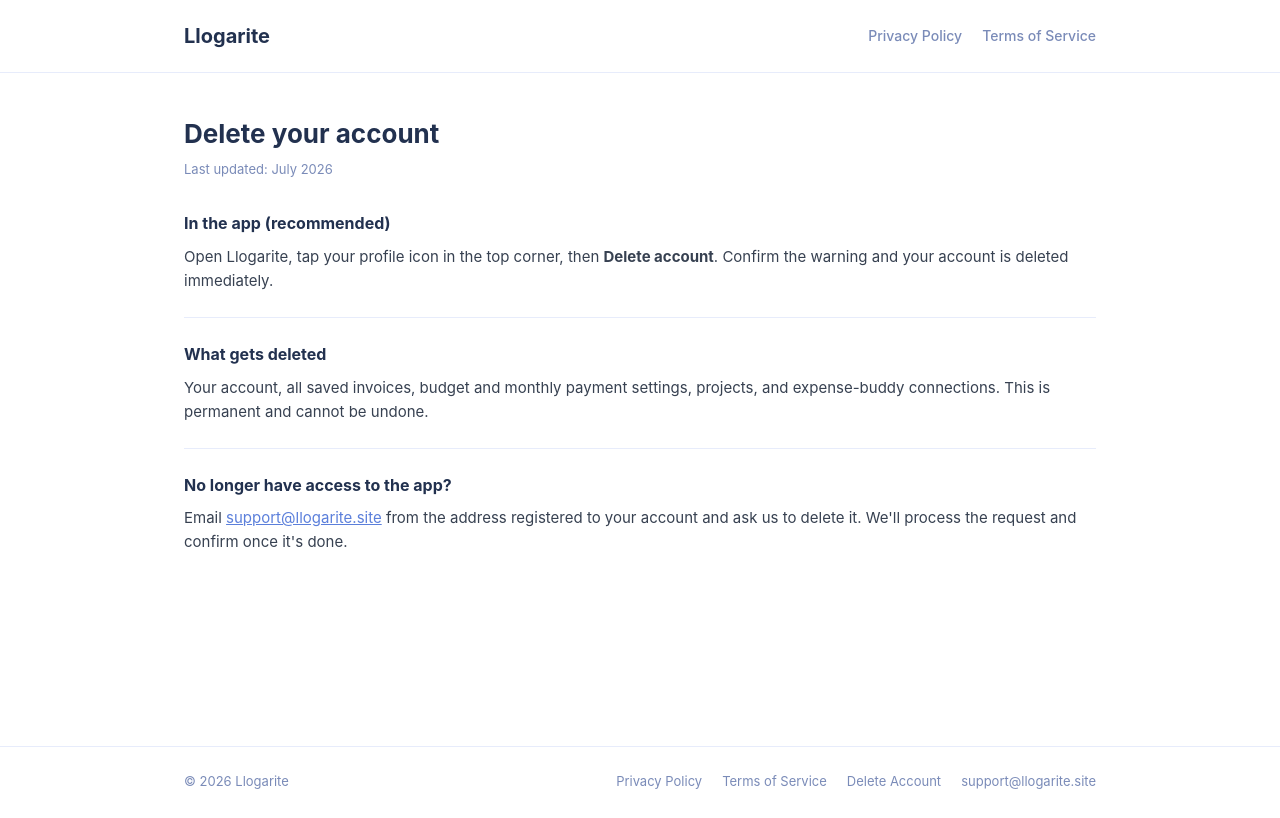
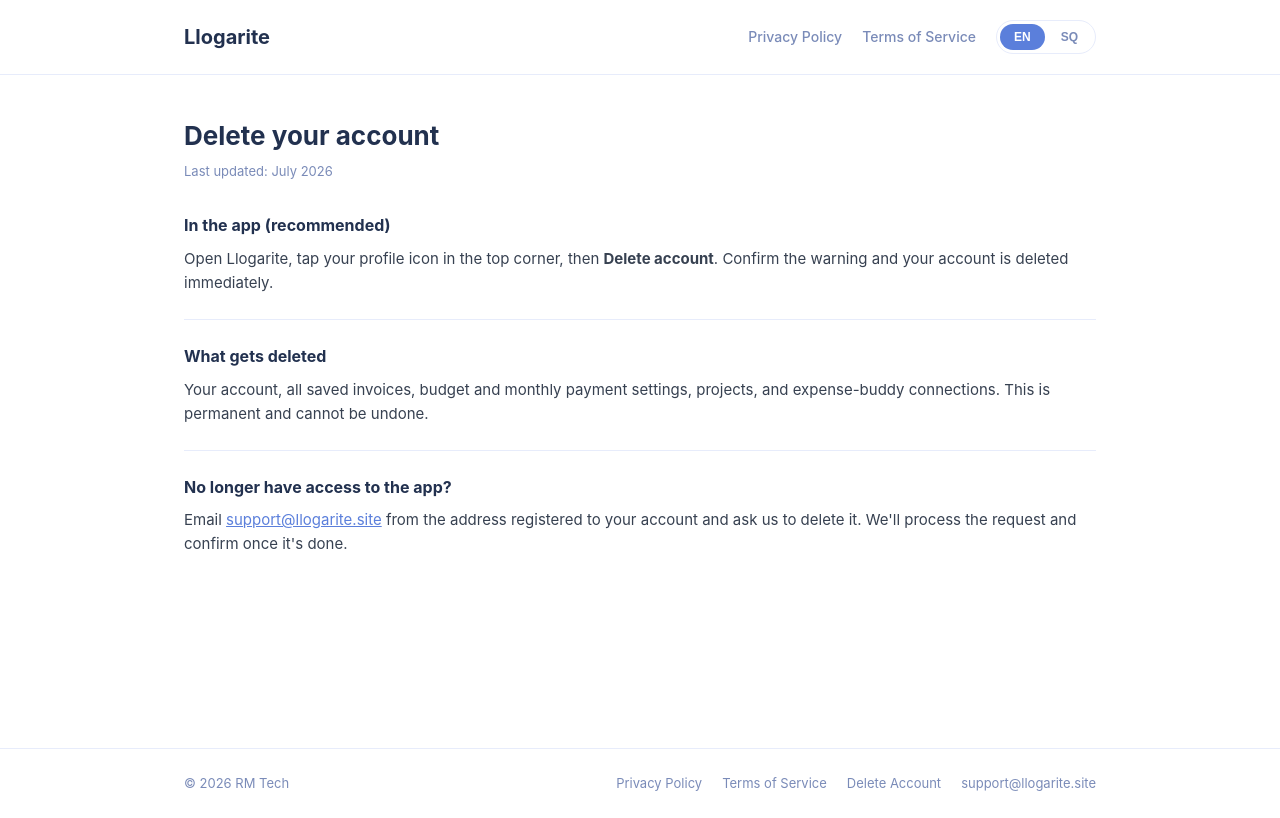
Before and after one commit to ralf-meca/llogarite, a Next.js app in the folder apps/website/: page /delete-account in a window 1280 px wide. Built offline with nearby package versions, Linux system fonts and the light colour scheme.

Commit message:
feat: add site-wide EN/SQ language toggle and fix footer copyright
Introduces a shared language context so the EN/SQ toggle in the
header applies to every page (landing, privacy policy, terms,
delete account) and persists across navigation. Also corrects the
footer copyright to RM Tech.

```diff
--- a/apps/website/app/delete-account/page.tsx
+++ b/apps/website/app/delete-account/page.tsx
@@ -1,4 +1,5 @@
 import type { Metadata } from 'next';
+import { DeleteAccountContent } from '../../components/DeleteAccountContent';
 import { SiteFooter } from '../../components/SiteFooter';
 import { SiteHeader } from '../../components/SiteHeader';
 
@@ -10,38 +11,7 @@ export default function DeleteAccountPage() {
   return (
     <>
       <SiteHeader />
-
-      <div className="wrapper legal-page">
-        <div className="legal-header">
-          <div>
-            <h1>Delete your account</h1>
-            <div className="legal-updated">Last updated: July 2026</div>
-          </div>
-        </div>
-
-        <section className="legal-section">
-          <h2>In the app (recommended)</h2>
-          <p>
-            Open Llogarite, tap your profile icon in the top corner, then <strong>Delete account</strong>. Confirm
-            the warning and your account is deleted immediately.
-          </p>
-        </section>
-        <section className="legal-section">
-          <h2>What gets deleted</h2>
-          <p>
-            Your account, all saved invoices, budget and monthly payment settings, projects, and expense-buddy
-            connections. This is permanent and cannot be undone.
-          </p>
-        </section>
-        <section className="legal-section">
-          <h2>No longer have access to the app?</h2>
-          <p>
-            Email <a href="mailto:support@llogarite.site">support@llogarite.site</a> from the address registered to
-            your account and ask us to delete it. We'll process the request and confirm once it's done.
-          </p>
-        </section>
-      </div>
-
+      <DeleteAccountContent />
       <SiteFooter />
     </>
   );
--- a/apps/website/app/globals.css
+++ b/apps/website/app/globals.css
@@ -53,6 +53,12 @@ a {
   font-weight: 700;
   color: var(--text-dark);
   text-decoration: none;
+}
+.site-header-right {
+  display: flex;
+  align-items: center;
+  gap: 20px;
+  flex-wrap: wrap;
 }
 .site-nav {
   display: flex;
--- a/apps/website/app/layout.tsx
+++ b/apps/website/app/layout.tsx
@@ -1,4 +1,5 @@
 import type { Metadata } from 'next';
+import { LanguageProvider } from '../lib/LanguageContext';
 import './globals.css';
 
 export const metadata: Metadata = {
@@ -10,7 +11,9 @@ export const metadata: Metadata = {
 export default function RootLayout({ children }: { children: React.ReactNode }) {
   return (
     <html lang="en">
-      <body>{children}</body>
+      <body>
+        <LanguageProvider>{children}</LanguageProvider>
+      </body>
     </html>
   );
 }
--- /dev/null
+++ b/apps/website/components/DeleteAccountContent.tsx
@@ -0,0 +1,86 @@
+'use client';
+
+import { useLanguage } from '../lib/LanguageContext';
+
+const CONTENT = {
+  en: {
+    title: 'Delete your account',
+    updated: 'Last updated: July 2026',
+    sections: [
+      {
+        heading: 'In the app (recommended)',
+        body: (
+          <>
+            Open Llogarite, tap your profile icon in the top corner, then <strong>Delete account</strong>. Confirm
+            the warning and your account is deleted immediately.
+          </>
+        ),
+      },
+      {
+        heading: 'What gets deleted',
+        body: 'Your account, all saved invoices, budget and monthly payment settings, projects, and expense-buddy connections. This is permanent and cannot be undone.',
+      },
+      {
+        heading: 'No longer have access to the app?',
+        body: (
+          <>
+            Email <a href="mailto:support@llogarite.site">support@llogarite.site</a> from the address registered to
+            your account and ask us to delete it. We&apos;ll process the request and confirm once it&apos;s done.
+          </>
+        ),
+      },
+    ],
+  },
+  sq: {
+    title: 'Fshi llogarinë tënde',
+    updated: 'Përditësuar së fundmi: Korrik 2026',
+    sections: [
+      {
+        heading: 'Në aplikacion (rekomandohet)',
+        body: (
+          <>
+            Hap Llogarite, prek ikonën e profilit në cep të ekranit, pastaj <strong>Fshi llogarinë</strong>. Konfirmo
+            paralajmërimin dhe llogaria jote fshihet menjëherë.
+          </>
+        ),
+      },
+      {
+        heading: 'Çfarë fshihet',
+        body: 'Llogaria jote, të gjitha faturat e ruajtura, cilësimet e buxhetit dhe pagesave mujore, projektet, dhe lidhjet me shokë shpenzimesh. Kjo është e përhershme dhe nuk mund të kthehet.',
+      },
+      {
+        heading: 'Nuk ke më qasje në aplikacion?',
+        body: (
+          <>
+            Na shkruaj në <a href="mailto:support@llogarite.site">support@llogarite.site</a> nga adresa e regjistruar
+            në llogarinë tënde dhe na kërko ta fshijmë. Do ta procesojmë kërkesën dhe do të konfirmojmë kur të
+            përfundojë.
+          </>
+        ),
+      },
+    ],
+  },
+};
+
+export function DeleteAccountContent() {
+  const { language } = useLanguage();
+  const content = CONTENT[language];
+
+  return (
+    <div className="wrapper legal-page">
+      <div className="legal-header">
+        <div>
+          <h1>{content.title}</h1>
+          <div className="legal-updated">{content.updated}</div>
+        </div>
+      </div>
+
+      {content.sections.map((section) => (
+        <section key={section.heading} className="legal-section">
+          <h2>{section.heading}</h2>
+          <p>{section.body}</p>
+        </section>
+      ))}
+    </div>
+  );
+}
--- a/apps/website/components/SiteFooter.tsx
+++ b/apps/website/components/SiteFooter.tsx
@@ -1,14 +1,25 @@
+'use client';
+
 import Link from 'next/link';
+import { useLanguage } from '../lib/LanguageContext';
+
+const FOOTER_LABELS = {
+  en: { privacy: 'Privacy Policy', terms: 'Terms of Service', deleteAccount: 'Delete Account' },
+  sq: { privacy: 'Politika e Privatësisë', terms: 'Kushtet e Përdorimit', deleteAccount: 'Fshi Llogarinë' },
+};
 
 export function SiteFooter() {
+  const { language } = useLanguage();
+  const labels = FOOTER_LABELS[language];
+
   return (
     <footer className="site-footer">
       <div className="wrapper site-footer-inner">
-        <span>© {new Date().getFullYear()} Llogarite</span>
+        <span>© {new Date().getFullYear()} RM Tech</span>
         <div className="site-footer-links">
-          <Link href="/privacy-policy">Privacy Policy</Link>
-          <Link href="/terms-of-service">Terms of Service</Link>
-          <Link href="/delete-account">Delete Account</Link>
+          <Link href="/privacy-policy">{labels.privacy}</Link>
+          <Link href="/terms-of-service">{labels.terms}</Link>
+          <Link href="/delete-account">{labels.deleteAccount}</Link>
           <a href="mailto:support@llogarite.site">support@llogarite.site</a>
         </div>
       </div>
--- a/apps/website/components/SiteHeader.tsx
+++ b/apps/website/components/SiteHeader.tsx
@@ -1,16 +1,37 @@
+'use client';
+
 import Link from 'next/link';
+import { useLanguage } from '../lib/LanguageContext';
+
+const NAV_LABELS = {
+  en: { privacy: 'Privacy Policy', terms: 'Terms of Service' },
+  sq: { privacy: 'Politika e Privatësisë', terms: 'Kushtet e Përdorimit' },
+};
 
 export function SiteHeader() {
+  const { language, setLanguage } = useLanguage();
+  const labels = NAV_LABELS[language];
+
   return (
     <header className="site-header">
       <div className="wrapper site-header-inner">
         <Link href="/" className="brand">
           Llogarite
         </Link>
-        <nav className="site-nav">
-          <Link href="/privacy-policy">Privacy Policy</Link>
-          <Link href="/terms-of-service">Terms of Service</Link>
-        </nav>
+        <div className="site-header-right">
+          <nav className="site-nav">
+            <Link href="/privacy-policy">{labels.privacy}</Link>
+            <Link href="/terms-of-service">{labels.terms}</Link>
+          </nav>
+          <div className="lang-switch">
+            <button className={language === 'en' ? 'active' : ''} onClick={() => setLanguage('en')}>
+              EN
+            </button>
+            <button className={language === 'sq' ? 'active' : ''} onClick={() => setLanguage('sq')}>
+              SQ
+            </button>
+          </div>
+        </div>
       </div>
     </header>
   );
--- /dev/null
+++ b/apps/website/lib/LanguageContext.tsx
@@ -0,0 +1,39 @@
+'use client';
+
+import { createContext, useContext, useEffect, useState, type ReactNode } from 'react';
+
+export type Language = 'en' | 'sq';
+
+const LANGUAGE_STORAGE_KEY = 'llogarite-site-lang';
+
+type LanguageContextValue = {
+  language: Language;
+  setLanguage: (language: Language) => void;
+};
+
+const LanguageContext = createContext<LanguageContextValue>({
+  language: 'en',
+  setLanguage: () => {},
+});
+
+export function LanguageProvider({ children }: { children: ReactNode }) {
+  const [language, setLanguageState] = useState<Language>('en');
+
+  useEffect(() => {
+    const stored = window.localStorage.getItem(LANGUAGE_STORAGE_KEY);
+    if (stored === 'en' || stored === 'sq') {
+      setLanguageState(stored);
+    }
+  }, []);
+
+  const setLanguage = (next: Language) => {
+    setLanguageState(next);
+    window.localStorage.setItem(LANGUAGE_STORAGE_KEY, next);
+  };
+
+  return <LanguageContext.Provider value={{ language, setLanguage }}>{children}</LanguageContext.Provider>;
+}
+
+export function useLanguage(): LanguageContextValue {
+  return useContext(LanguageContext);
+}
```
Also changed, not shown: apps/website/app/page.tsx (+10 -29 lines), apps/website/components/LegalPage.tsx (+2 -10 lines), apps/website/lib/homeContent.ts (added, +62 -0 lines).
